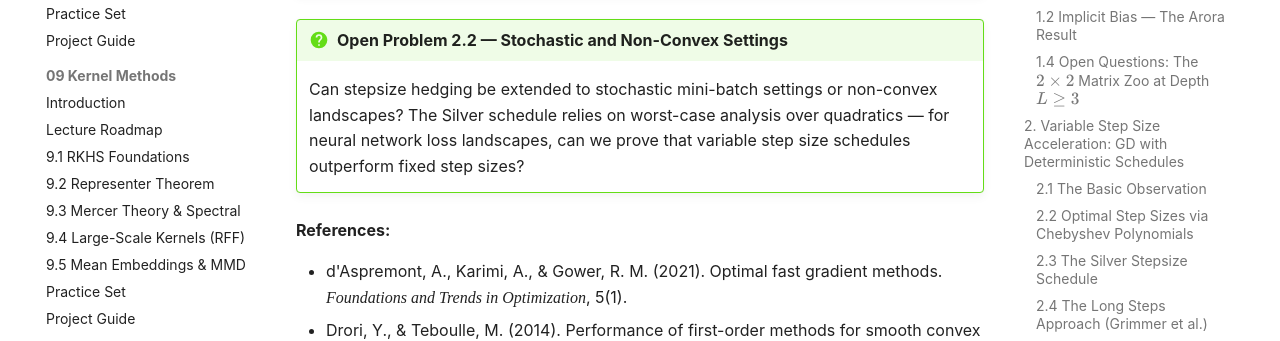
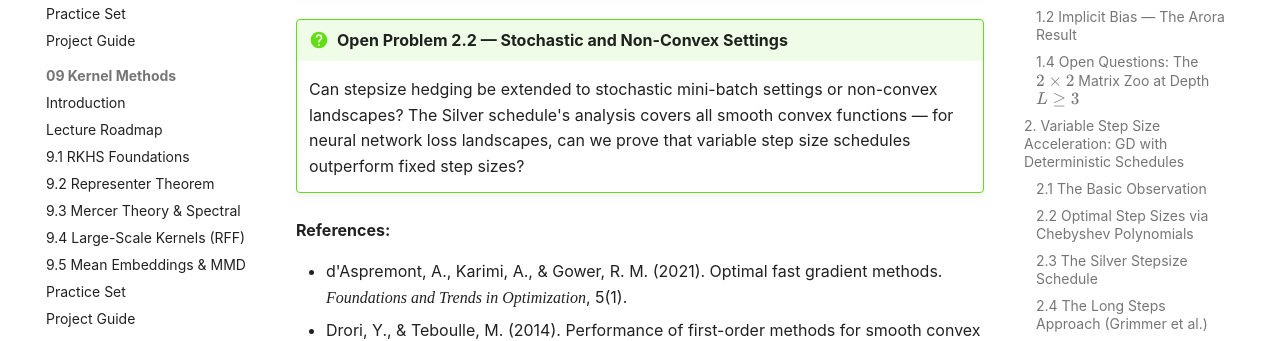
Before and after one commit to lowrank/rtg-mfdl, an MkDocs documentation site: the page built from docs/lectures/11-open-problems/README.md, in a window 1280 px wide and 900 px high, scrolled down 9208 px. Shown: the part 181-522 px from the top of the window. Built offline with MkDocs 1.6.1 and Material for MkDocs 9.7.7, drawn with Linux system fonts in a browser that asks for light colours; some web fonts are replaced.

Commit message:
Fix: Silver schedule covers all smooth convex, not just quadratics

```diff
--- a/docs/lectures/11-open-problems/README.md
+++ b/docs/lectures/11-open-problems/README.md
@@ -234,7 +234,7 @@ Zhang and Jiang (arXiv:2410.12395, Fudan, 2024) proposed a unified **concatenati
     Altschuler & Parrilo conjecture that the Silver ratio $\rho = 1+\sqrt{2}$ gives the optimal acceleration achievable by gradient descent **without momentum**, i.e., by step size variation alone. This would mean the exponent $\log_\rho 2 \approx 0.7864$ is the best possible for any deterministic step size schedule. Can this conjecture be proven? Or can a counterexample with a better exponent be found?
 
 !!! question "Open Problem 2.2 — Stochastic and Non-Convex Settings"
-    Can stepsize hedging be extended to stochastic mini-batch settings or non-convex landscapes? The Silver schedule relies on worst-case analysis over quadratics — for neural network loss landscapes, can we prove that variable step size schedules outperform fixed step sizes?
+    Can stepsize hedging be extended to stochastic mini-batch settings or non-convex landscapes? The Silver schedule's analysis covers all smooth convex functions — for neural network loss landscapes, can we prove that variable step size schedules outperform fixed step sizes?
 
 **References:**
 
```
